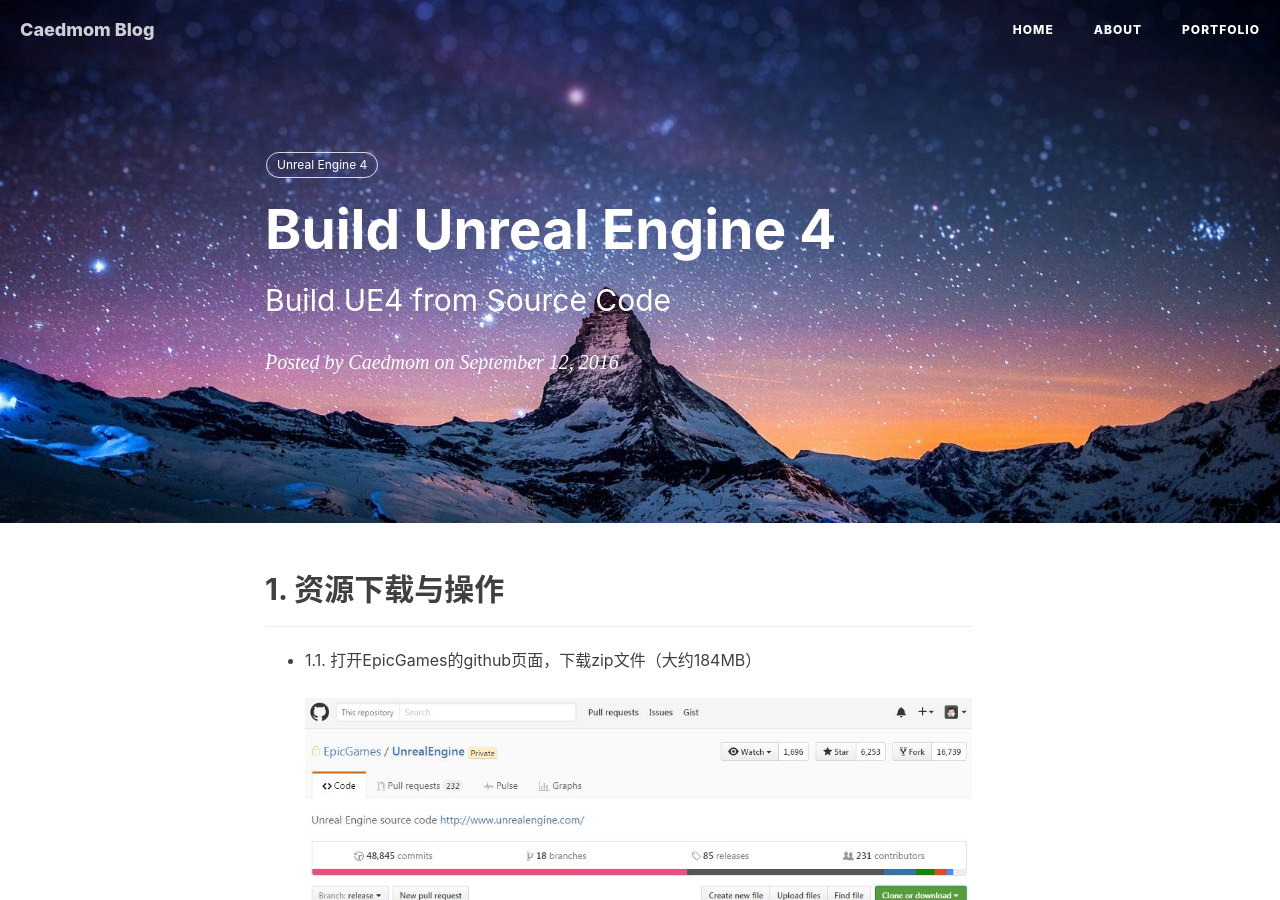
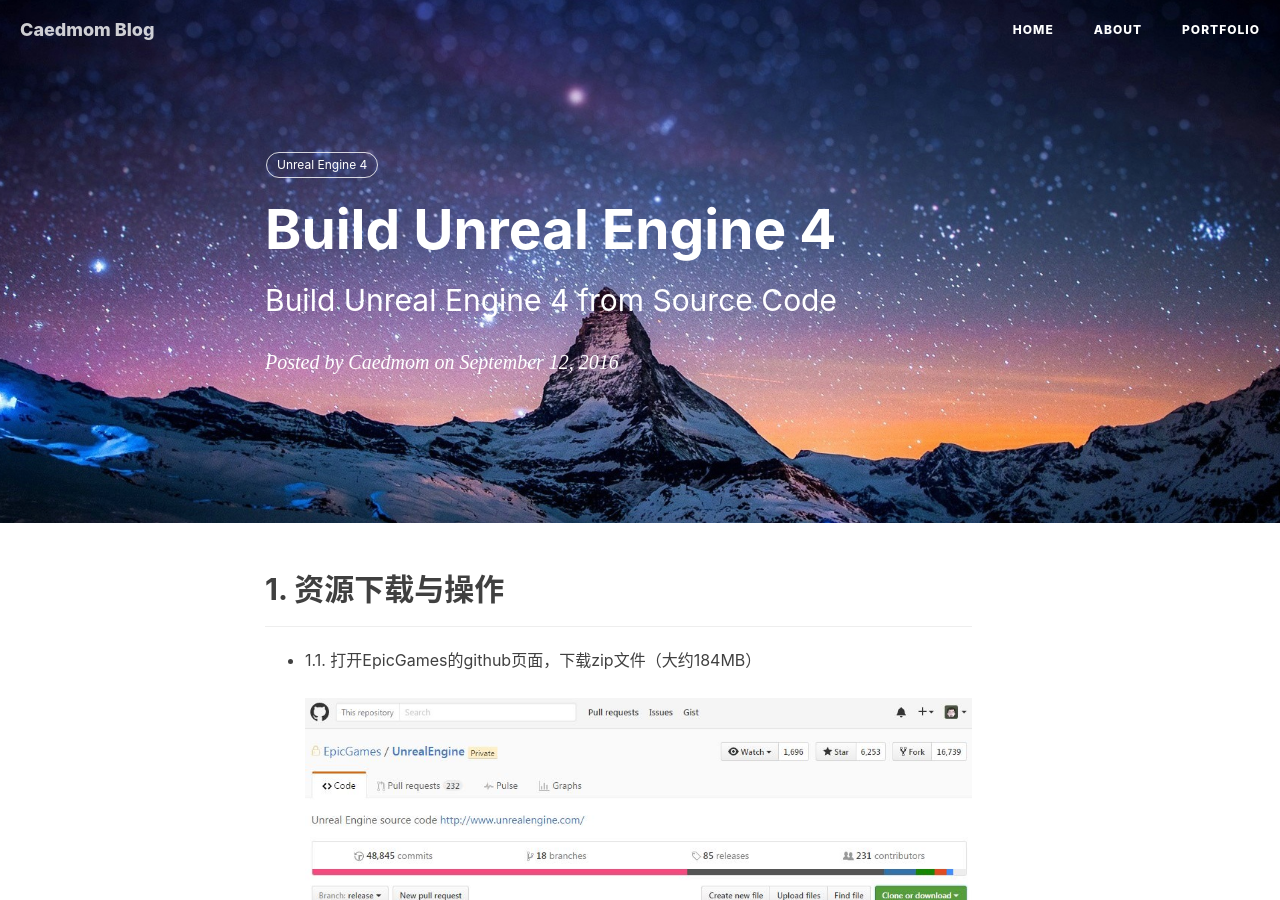
Before and after one commit to caedmom/caedmom.github.io, a Jekyll site: the page built from _posts/2016-09-12-Build-Unreal-Engine-4-from-Source-Code.markdown, in a window 1280 px wide and 900 px high. Built offline with Jekyll 4.4.1, drawn with Linux system fonts in a browser that asks for light colours; nearby versions of some CDN libraries; comment, search, counter and statistics services are not loaded.

Commit message:
unreal-engine-4-delete-abbr.

```diff
--- a/_posts/2016-09-12-Build-Unreal-Engine-4-from-Source-Code.markdown
+++ b/_posts/2016-09-12-Build-Unreal-Engine-4-from-Source-Code.markdown
@@ -1,7 +1,7 @@
 ---
 layout:     post
 title:      "Build Unreal Engine 4"
-subtitle:   "Build UE4 from Source Code"
+subtitle:   "Build Unreal Engine 4 from Source Code"
 date:       2016-09-12 12:00:00
 author:     "Caedmom"
 header-img: "img/in-post/default-bg.jpg"
```
